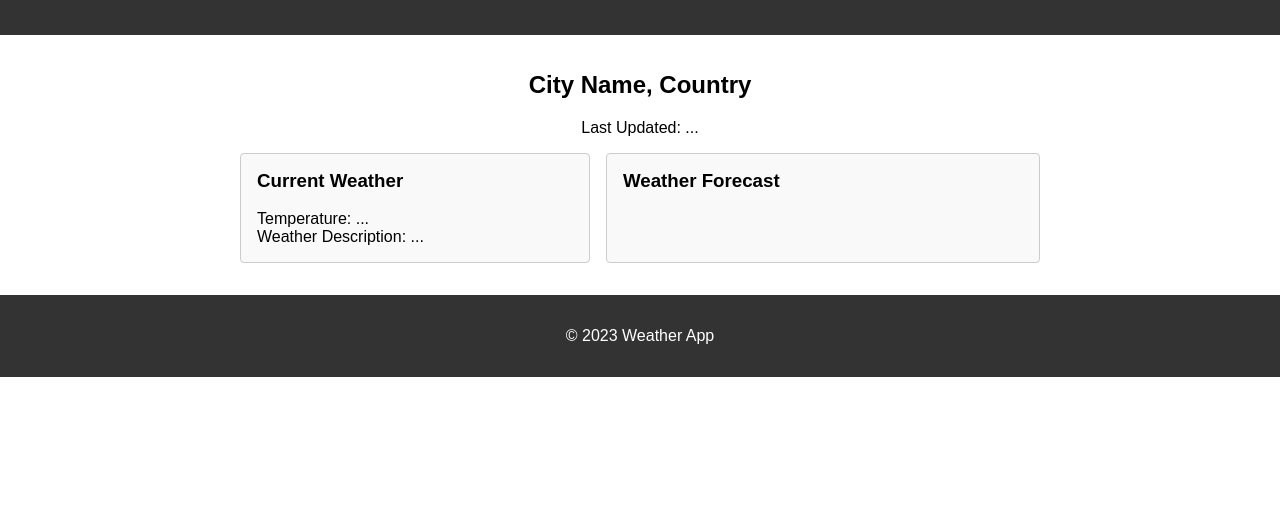
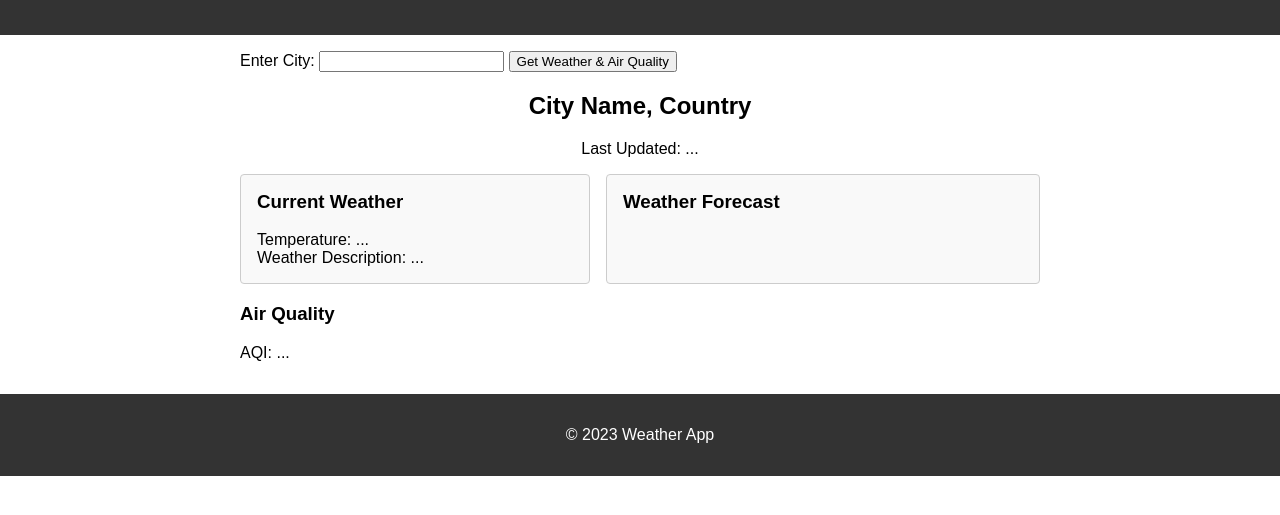
Before and after one commit to gmtz0794/weather-app, a plain HTML site: page index.html in a window 1280 px wide. Shown: the part 77-592 px from the top of the page. Drawn offline with Linux system fonts and the light colour scheme.

Commit message:
added minor changes in order to test functionality of air quality script

```diff
--- a/index.html
+++ b/index.html
@@ -11,6 +11,11 @@
     <h1>Weather App</h1>
   </header>
   <main>
+    <form id="weather-form">
+      <label for="city-input">Enter City:</label>
+      <input type="text" id="city-input" required>
+      <button type="submit">Get Weather & Air Quality</button>
+    </form>
     <div class="location">
       <h2>City Name, Country</h2>
       <p>Last Updated: <span class="last-updated">...</span></p>
@@ -27,10 +32,16 @@
         <!-- Add forecast data here -->
       </div>
     </div>
+    <div id="air-quality">
+      <h3>Air Quality</h3>
+      <p>AQI: <span class="aqi">...</span></p>
+      <!-- Add more air quality information here, e.g., pollutant levels, etc. -->
+    </div>
   </main>
   <footer>
     <p>&copy; 2023 Weather App</p>
   </footer>
+  <script src="./assets/js/airquality.js"></script>
   <script src="./assets/js/script.js"></script>
 </body>
 </html>
```
